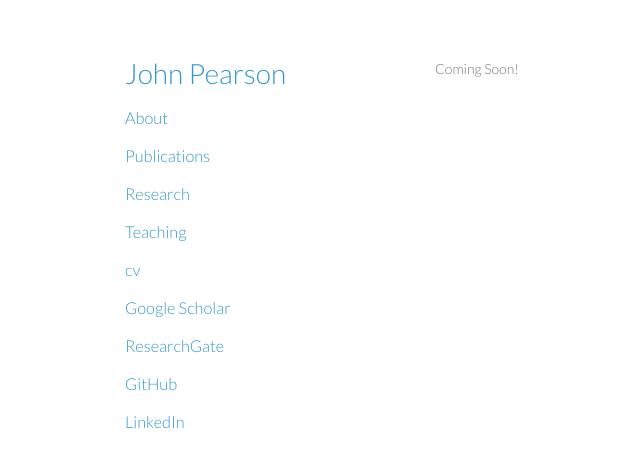
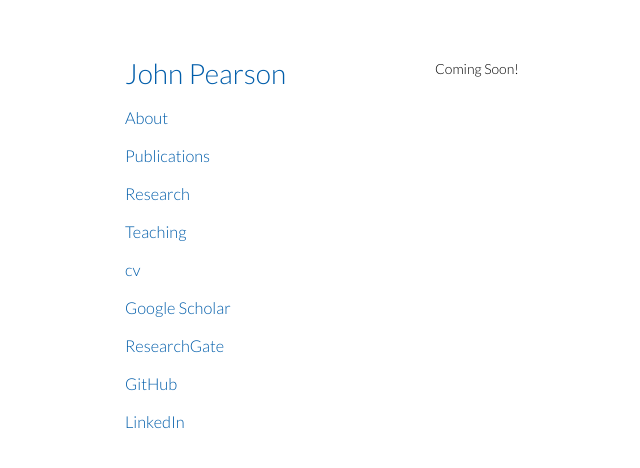
Before and after one commit to jmxpearson/jmxpearson.github.io, a Jekyll site: the page built from research.md, in a window 1280 px wide. Shown: the top 468 px of the page, without its empty margins (85-725 px from the left). Built offline with Jekyll 4.4.1, drawn with Linux system fonts in a browser that asks for light colours.

Commit message:
updated font colors

```diff
--- a/static/minimal/stylesheets/styles.css
+++ b/static/minimal/stylesheets/styles.css
@@ -3,7 +3,7 @@
 body {
   padding:50px;
   font:14px/1.5 Lato, "Helvetica Neue", Helvetica, Arial, sans-serif;
-  color:#777;
+  color: #000;
   font-weight:300;
 }
 
@@ -33,18 +33,22 @@ h3, h4, h5, h6 {
 }
 
 a {
-  color:#39c;
+  /* color:#39c; */
+  /* color: #A52A2A; */
+  /* color: #B00000; */
+  color: #005DAA;
   font-weight:400;
   text-decoration:none;
 }
 
 a:hover {
-  color:#069;
+  /* color:#069; */
+  color: #4Ad;
 }
 
 a small {
   font-size:11px;
-  color:#777;
+  color:#000;
   margin-top:-0.6em;
   display:block;
 }
```
